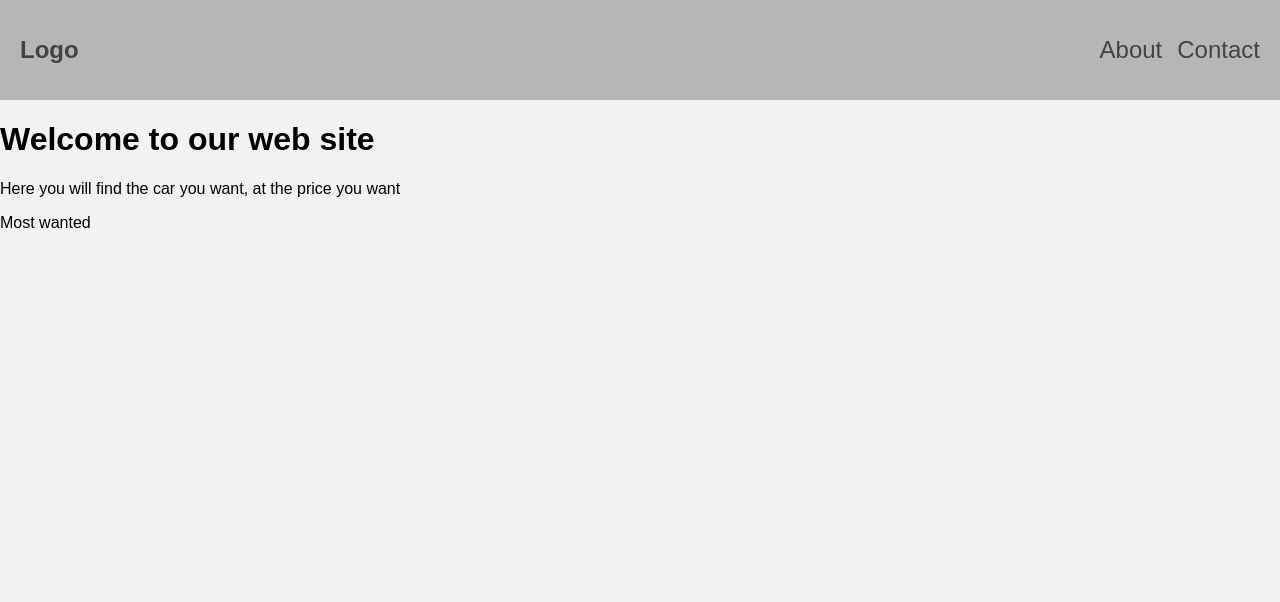
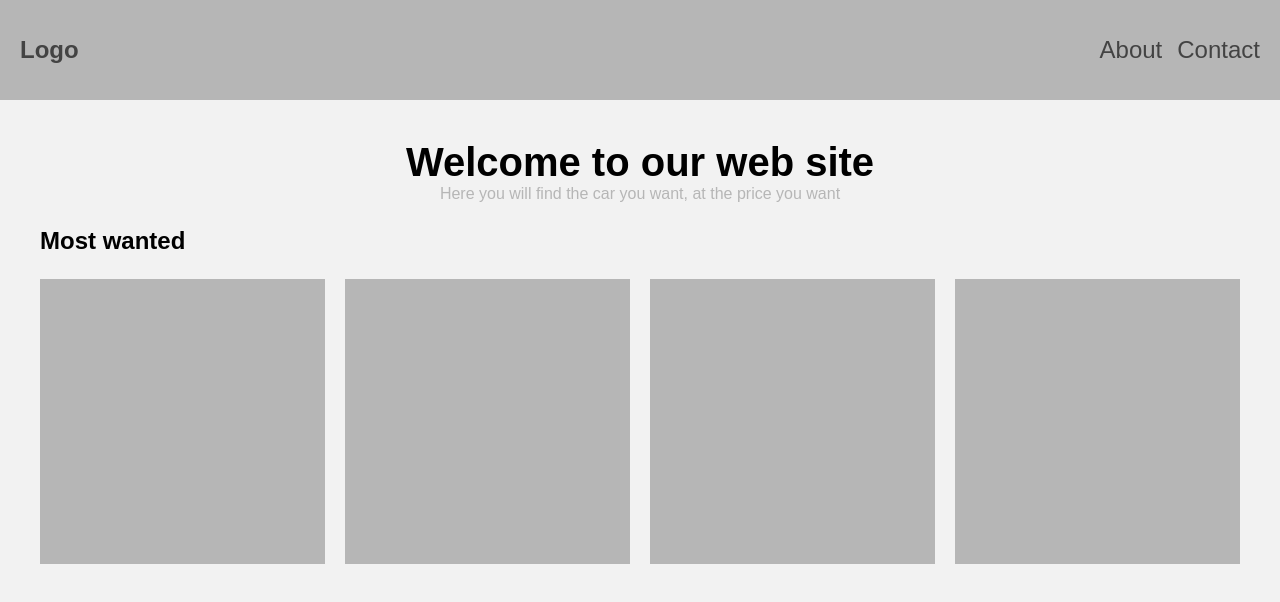
Before and after one commit to CamilaFallas/node-server, a website: page index.html in a window 1280 px wide. Drawn offline with Linux system fonts and the light colour scheme.

Commit message:
add styles

```diff
--- a/index.html
+++ b/index.html
@@ -39,6 +39,39 @@
       text-decoration: none;
       color: rgb(67, 67, 67);
     }
+    /* Home page styles */
+    .homepage-title {
+      text-align: center;
+      font-size: 40px;
+      margin: 40px 0 0 0;
+    }
+    .homepage-subtitle {
+      text-align: center;
+      margin: 0;
+      color: rgb(182, 182, 182);
+    }
+    .homepage-gallery {
+      padding: 0 40px;
+    }
+    .homepage-gallery-wrapper {
+      display: grid;
+      grid-template-columns: repeat(4, 1fr);
+      gap: 20px;
+    }
+    .homepage-gallery-item {
+      width: 100%;
+      aspect-ratio: 1/1;
+      background-color: rgb(182, 182, 182);
+    }
+
+    .homepage-gallery-item:hover {
+      transform: scale(1.02);
+    }
+
+    .homepage-gallery-title {
+      font-weight: 700;
+      font-size: 24px;
+    }
   </style>
   <body>
     <header>
@@ -52,15 +85,19 @@
     </header>
     <main>
       <div>
-        <h1>Welcome to our web site</h1>
-        <p>Here you will find the car you want, at the price you want</p>
+        <h1 class="homepage-title">Welcome to our web site</h1>
+        <p class="homepage-subtitle">
+          Here you will find the car you want, at the price you want
+        </p>
       </div>
-      <section>
-        <p>Most wanted</p>
-        <div></div>
-        <div></div>
-        <div></div>
-        <div></div>
+      <section class="homepage-gallery">
+        <p class="homepage-gallery-title">Most wanted</p>
+        <div class="homepage-gallery-wrapper">
+          <div class="homepage-gallery-item"></div>
+          <div class="homepage-gallery-item"></div>
+          <div class="homepage-gallery-item"></div>
+          <div class="homepage-gallery-item"></div>
+        </div>
       </section>
     </main>
   </body>
```
Also changed, not shown: contact.html (+2 -1 lines).
